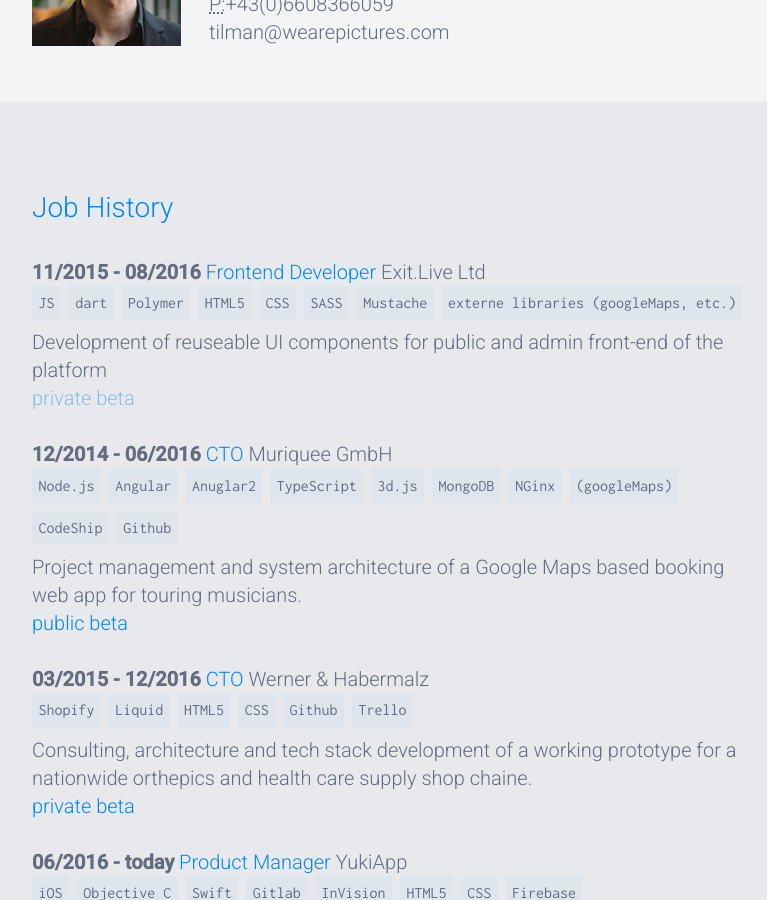
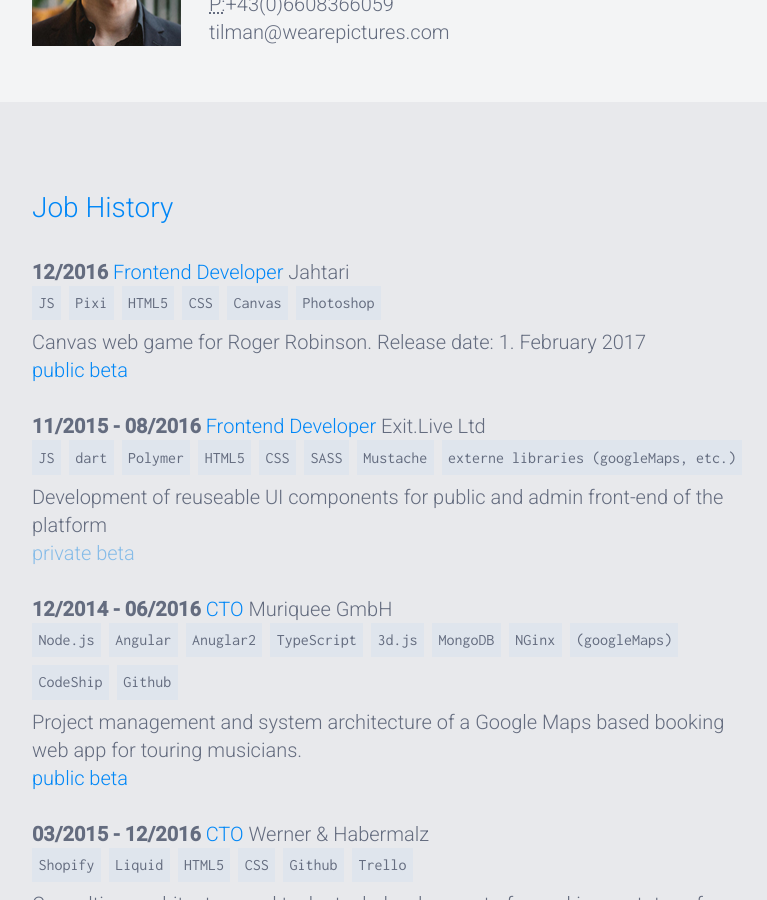
Before and after one commit to mandymozart/mandymozart, a Jekyll site: the page built from cv/index.html, in a window 1280 px wide and 900 px high, scrolled down 318 px. Shown: the whole window, without its empty margins (248-1015 px from the left). Built offline with Jekyll 4.4.1, drawn with Linux system fonts in a browser that asks for light colours.

Commit message:
updated dogheart city

```diff
--- a/cv/index.html
+++ b/cv/index.html
@@ -25,6 +25,23 @@ title: CV of Tilman Porschuetz
 
 					<section>
 						<h2>Job History</h2>
+
+						<p class="job">
+						<span class="date">12/2016</span>
+						<span class="role">Frontend Developer</span>
+						<span class="company">Jahtari</span>
+						<br />
+						<span class="techstack">
+							<span>JS</span>
+							<span>Pixi</span>
+							<span>HTML5</span>
+							<span>CSS</span>
+							<span>Canvas</span>
+							<span>Photoshop</span>
+						</span>
+						<span class="description">Canvas web game for Roger Robinson. Release date: 1. February 2017</span>
+						<span class="status public-beta"><a href="http://dogheartcity.rogerrobinsononline.com/">public beta</a></span>
+						</p>
 
 						<p class="job">
 						<span class="date">11/2015 - 08/2016</span>
```
